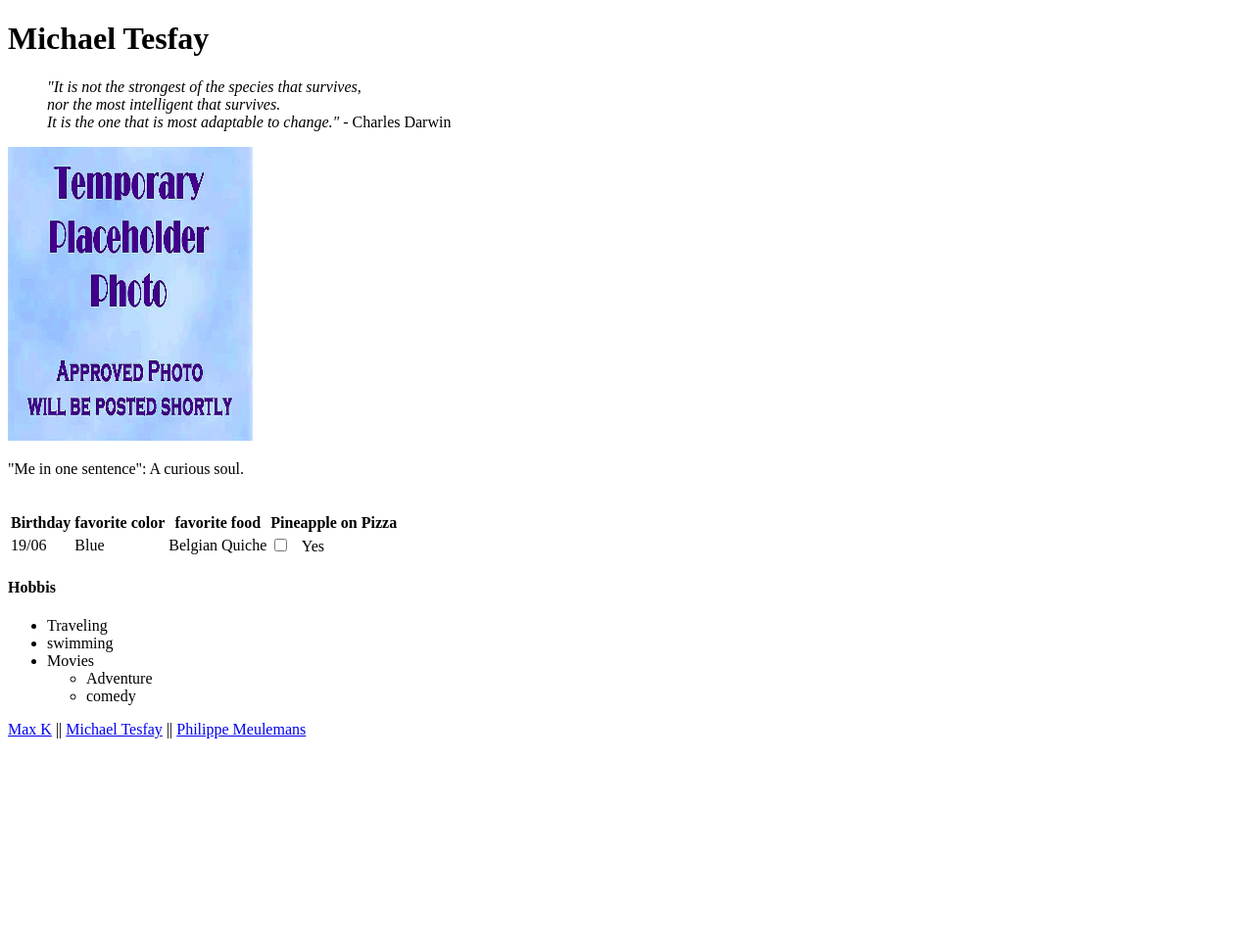
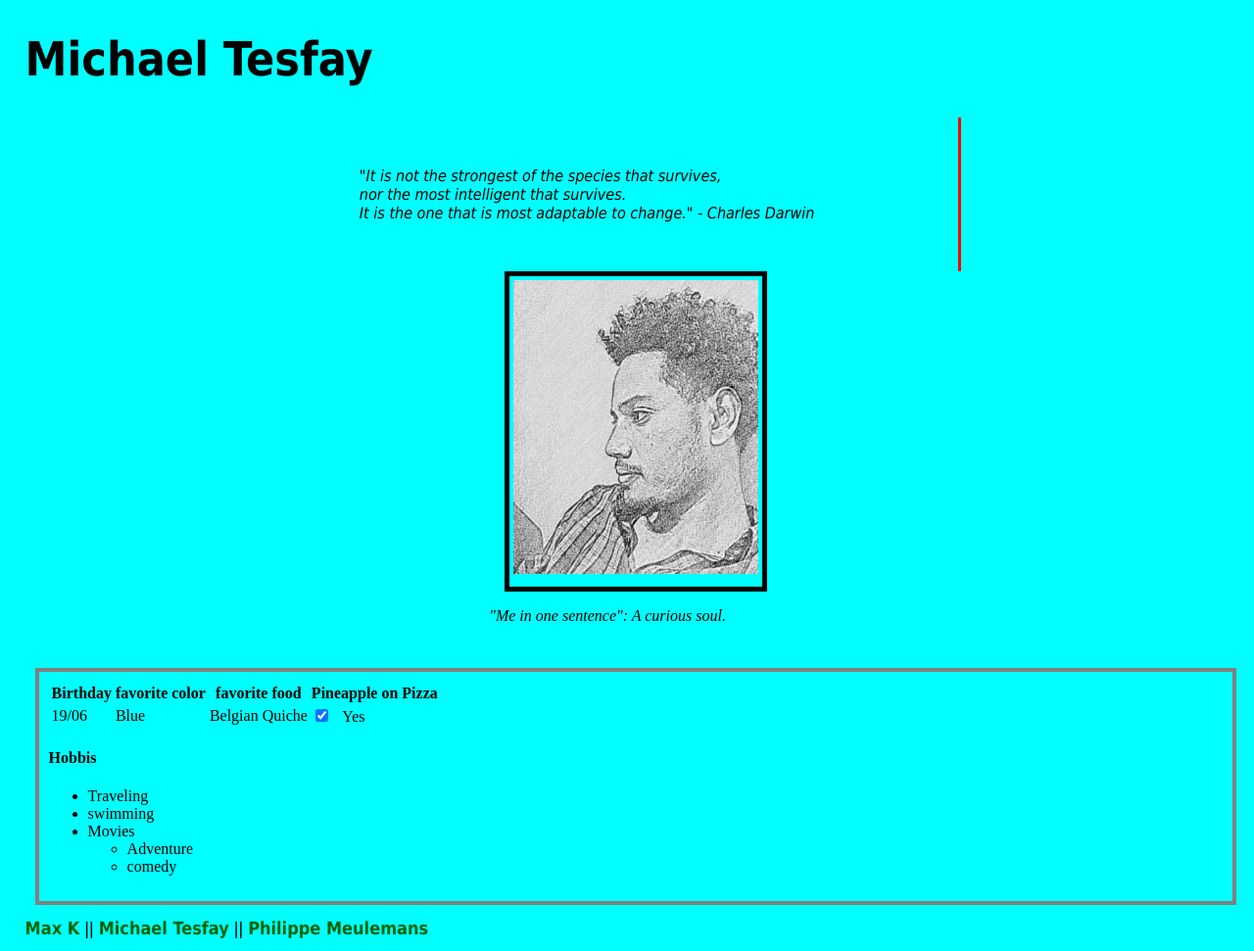
Before and after one commit to Mika215/markdown-to-html., a plain HTML site: page index.html in a window 1280 px wide. Shown: the whole page at 98% size. Before the commit the page ends 800 px from the top, so only its background shows below. Drawn offline with Linux system fonts and the light colour scheme.

Commit message:
pushing css file

```diff
--- a/index.html
+++ b/index.html
@@ -4,14 +4,19 @@
     <meta charset="UTF-8">
     <meta http-equiv="X-UA-Compatible" content="IE=edge">
     <meta name="viewport" content="width=device-width, initial-scale=1.0">
+    <link rel="stylesheet" href="style.css">
     <title>MD-warmup-html</title>
 </head>
 <body>
-    <h1>Michael Tesfay</h1>
-    <blockquote> <i>"It is not the strongest of the species that survives,<br>
+     <div class="main-header"><h1>Michael Tesfay</h1></div>
+
+    <blockquote class="container"> <i>"It is not the strongest of the species that survives,<br>
         nor the most intelligent that survives. <br> It is the one that is most adaptable to change."</i> - Charles Darwin </blockquote>
-    <img src="tempo-photo.png" alt="tempo-photo" width="250" height="300">
-    <p>"Me in one sentence": A curious soul.</p> <br>
+   <div class="image-container">
+        <img src="michael-prof.jpeg" alt="carton-image" width="250" height="300">
+      </div>
+      <div class="me-paragraph"> <p>"Me in one sentence": A curious soul.</p> <br></div>
+  <div class="below-line">
 
     <table>
         <tr>
@@ -24,10 +29,10 @@
           <td>19/06</td>
           <td>Blue</td>
           <td>Belgian Quiche</td>
-          <td><input type="checkbox">  &nbsp;  Yes</td>
+          <td><input type="checkbox" checked>  &nbsp;  Yes</td>
         </tr>
       </table>
-      <p>
+      <div class="hobbies">
           <h4>Hobbis</h4>
           <ul>
             <li>Traveling</li>
@@ -39,7 +44,8 @@
                 </ul>
             </li>
           </ul>
-      </p>
+        </div>
+      </div>
       <a href="https://github.com/coreinside5?tab=repositories">Max K</a> || <a href="https://github.com/Mika215/markdown-warmup-html.">Michael Tesfay</a> || <a href="https://github.com/Laverdure77?tab=repositories">Philippe Meulemans </a>
 </body>
 </html>
--- /dev/null
+++ b/style.css
@@ -0,0 +1,46 @@
+body{
+    background-color: aqua;
+    font: normal 18px Arial,Helvetica,sans-serif;
+    line-height:1.6em;
+    margin-left: 2%;
+}
+
+a{
+    text-decoration: none;
+    color:darkgreen;
+    font:bold 18px Tahoma
+}
+a:hover{
+    color:red
+}
+.container{
+    width: 45%;
+    margin: auto;
+    padding: 4%;
+    border-right: 3px red solid;
+    font:italic 16px Tahoma
+}
+
+.image-container{
+    width:250px;
+    margin:auto;
+    padding: 4px;
+    border:5px black solid;
+
+}
+.main-header{
+    font:bold 24px Tahoma
+}
+
+
+.below-line {
+    font: normal 16px red;
+    border: 4px gray solid;
+    padding: 10px;
+    margin: 10px;
+}
+
+.me-paragraph{
+    font: italic 16px red;
+    margin-left: 38%;
+}
```
